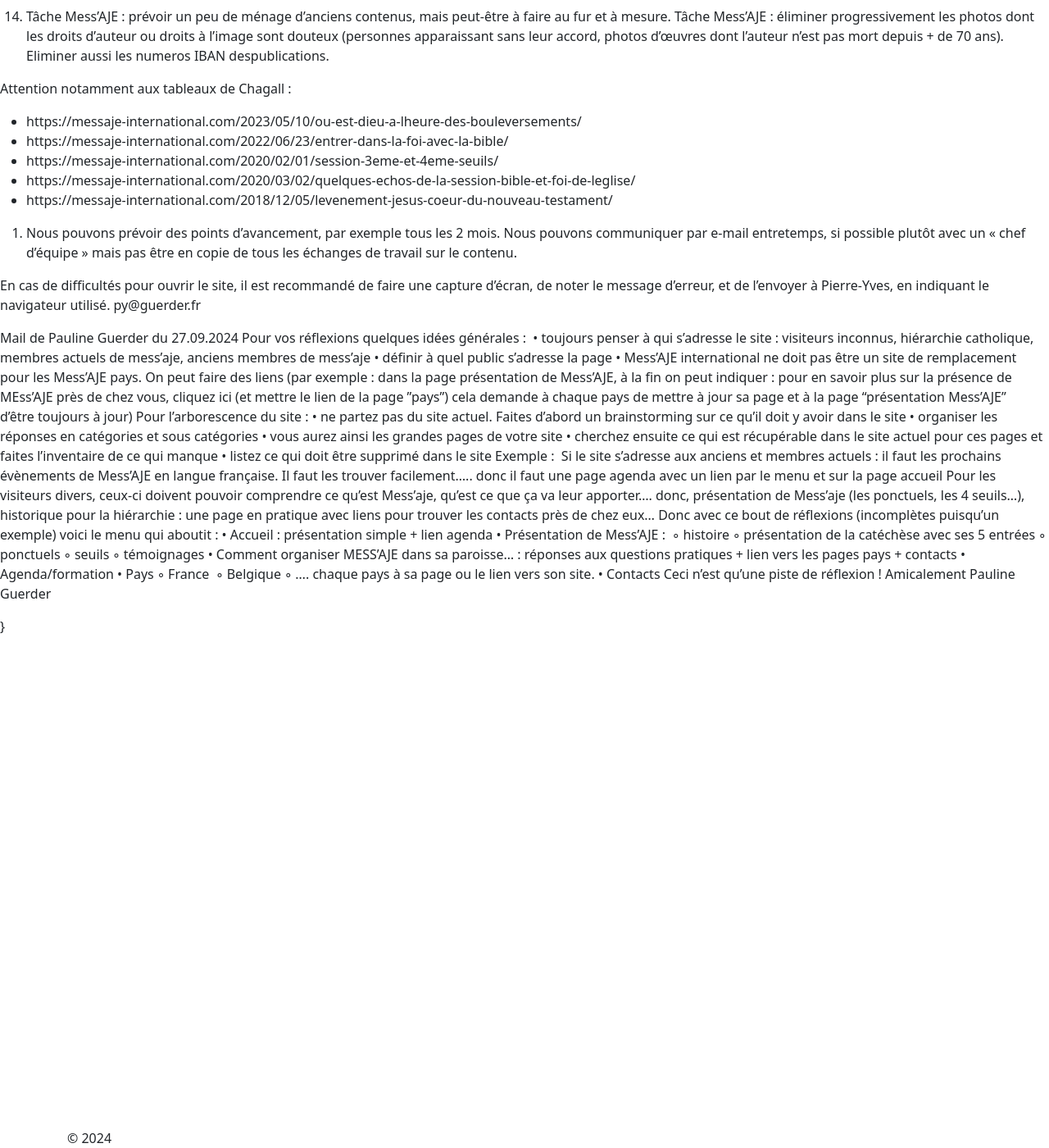
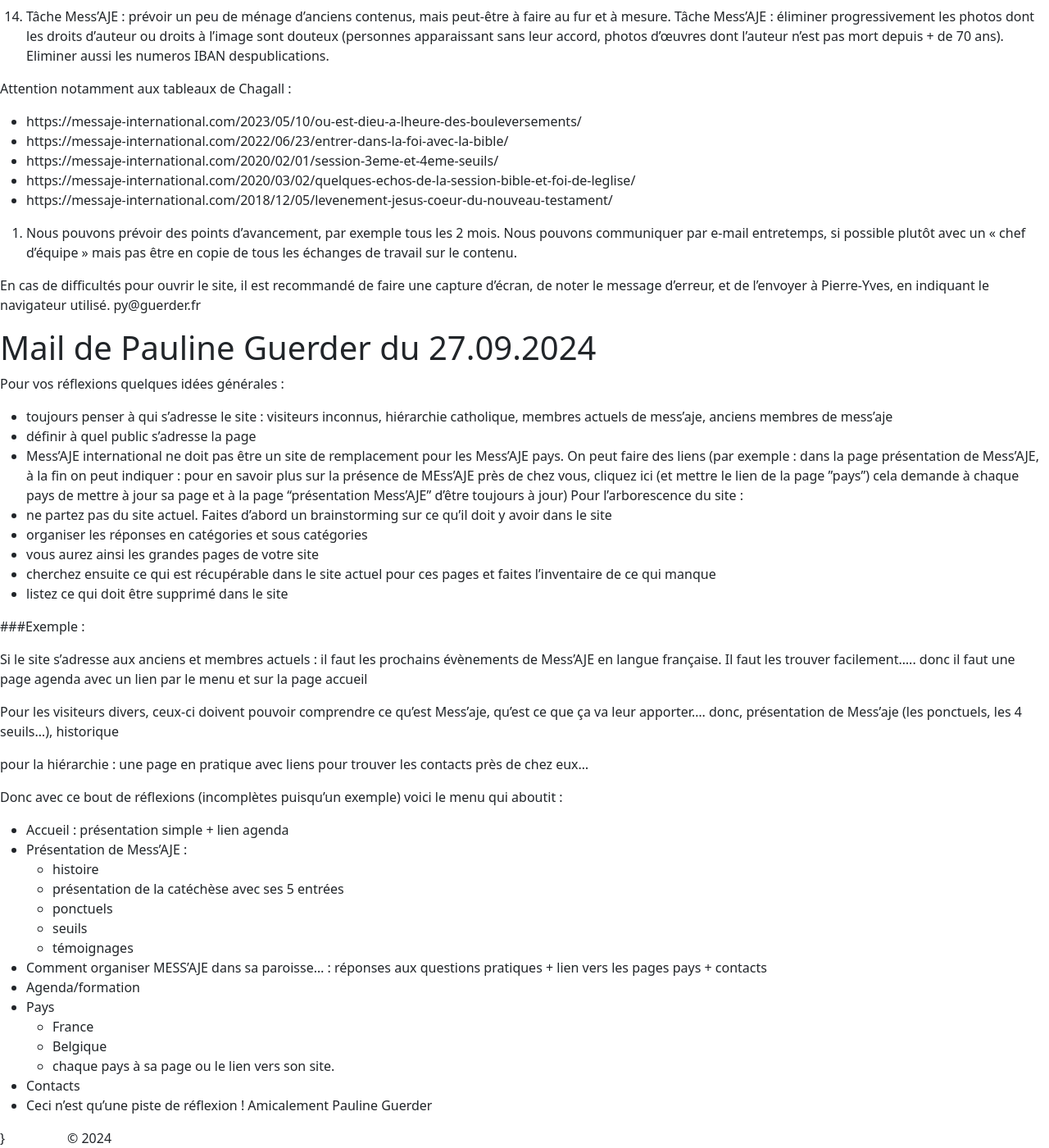
Before and after one commit to awelvor/messaje, a Jekyll site: the page built from meetin_1.md, in a window 1280 px wide and 1400 px high, scrolled down 1253 px. Shown: the whole window at 82% size. Built offline with Jekyll 4.4.1, drawn with Linux system fonts in a browser that asks for light colours; our own code applies the rules of GitHub Pages for plain Markdown files; before the commit the page ends 2029 px from its top, so only the background shows below that.

```diff
--- a/meetin_1.md
+++ b/meetin_1.md
@@ -68,37 +68,43 @@ Nous pouvons communiquer par e-mail entretemps, si possible plutôt avec un « c
 En cas de difficultés pour ouvrir le site, il est recommandé de faire une capture d’écran, de noter le message d’erreur, et de l’envoyer à Pierre-Yves, en indiquant le navigateur utilisé.
 py@guerder.fr
 
+# Mail de Pauline Guerder du 27.09.2024
 
-Mail de Pauline Guerder du 27.09.2024
 Pour vos réflexions quelques idées générales :
-    • toujours penser à qui s'adresse le site : visiteurs inconnus, hiérarchie catholique, membres actuels de mess'aje, anciens membres de mess'aje
-    • définir à quel public s'adresse la page
-    • Mess'AJE international ne doit pas être un site de remplacement pour les Mess'AJE pays. On peut faire des liens (par exemple : dans la page présentation de Mess'AJE, à la fin on peut indiquer : pour en savoir plus sur la présence de MEss'AJE près de chez vous, cliquez ici (et mettre le lien de la page "pays") cela demande à chaque pays de mettre à jour sa page et à la page "présentation Mess'AJE" d'être toujours à jour)
+- toujours penser à qui s'adresse le site : visiteurs inconnus, hiérarchie catholique, membres actuels de mess'aje, anciens membres de mess'aje
+- définir à quel public s'adresse la page
+- Mess'AJE international ne doit pas être un site de remplacement pour les Mess'AJE pays. On peut faire des liens (par exemple : dans la page présentation de Mess'AJE, à la fin on peut indiquer : pour en savoir plus sur la présence de MEss'AJE près de chez vous, cliquez ici (et mettre le lien de la page "pays") cela demande à chaque pays de mettre à jour sa page et à la page "présentation Mess'AJE" d'être toujours à jour)
 Pour l'arborescence du site :
-    • ne partez pas du site actuel. Faites d'abord un brainstorming sur ce qu'il doit y avoir dans le site
-    • organiser les réponses en catégories et sous catégories
-    • vous aurez ainsi les grandes pages de votre site
-    • cherchez ensuite ce qui est récupérable dans le site actuel pour ces pages et faites l'inventaire de ce qui manque
-    • listez ce qui doit être supprimé dans le site
-Exemple :
+- ne partez pas du site actuel. Faites d'abord un brainstorming sur ce qu'il doit y avoir dans le site
+- organiser les réponses en catégories et sous catégories
+- vous aurez ainsi les grandes pages de votre site
+- cherchez ensuite ce qui est récupérable dans le site actuel pour ces pages et faites l'inventaire de ce qui manque
+- listez ce qui doit être supprimé dans le site
+
+###Exemple :
+
 Si le site s'adresse aux anciens et membres actuels : il faut les prochains évènements de Mess'AJE en langue française. Il faut les trouver facilement..... donc il faut une page agenda avec un lien par le menu et sur la page accueil
+
 Pour les visiteurs divers, ceux-ci doivent pouvoir comprendre ce qu'est Mess'aje, qu'est ce que ça va leur apporter.... donc, présentation de Mess'aje (les ponctuels, les 4 seuils...), historique
+
 pour la hiérarchie : une page en pratique avec liens pour trouver les contacts près de chez eux...
+
 Donc avec ce bout de réflexions (incomplètes puisqu'un exemple) voici le menu qui aboutit :
-    • Accueil : présentation simple + lien agenda
-    • Présentation de Mess'AJE :
-        ◦ histoire
-        ◦ présentation de la catéchèse avec ses 5 entrées
-        ◦ ponctuels
-        ◦ seuils
-        ◦ témoignages
-    • Comment organiser MESS'AJE dans sa paroisse... : réponses aux questions pratiques + lien vers les pages pays + contacts
-    • Agenda/formation
-    • Pays
-        ◦ France
-        ◦ Belgique
-        ◦ .... chaque pays à sa page ou le lien vers son site.
-    • Contacts
+- Accueil : présentation simple + lien agenda
+- Présentation de Mess'AJE :
+  - histoire
+  - présentation de la catéchèse avec ses 5 entrées
+  - ponctuels
+  - seuils
+  - témoignages
+- Comment organiser MESS'AJE dans sa paroisse... : réponses aux questions pratiques + lien vers les pages pays + contacts
+- Agenda/formation
+- Pays
+  - France
+  - Belgique
+  - chaque pays à sa page ou le lien vers son site.
+- Contacts
+-
 Ceci n'est qu'une piste de réflexion !
 Amicalement
 Pauline Guerder
```
